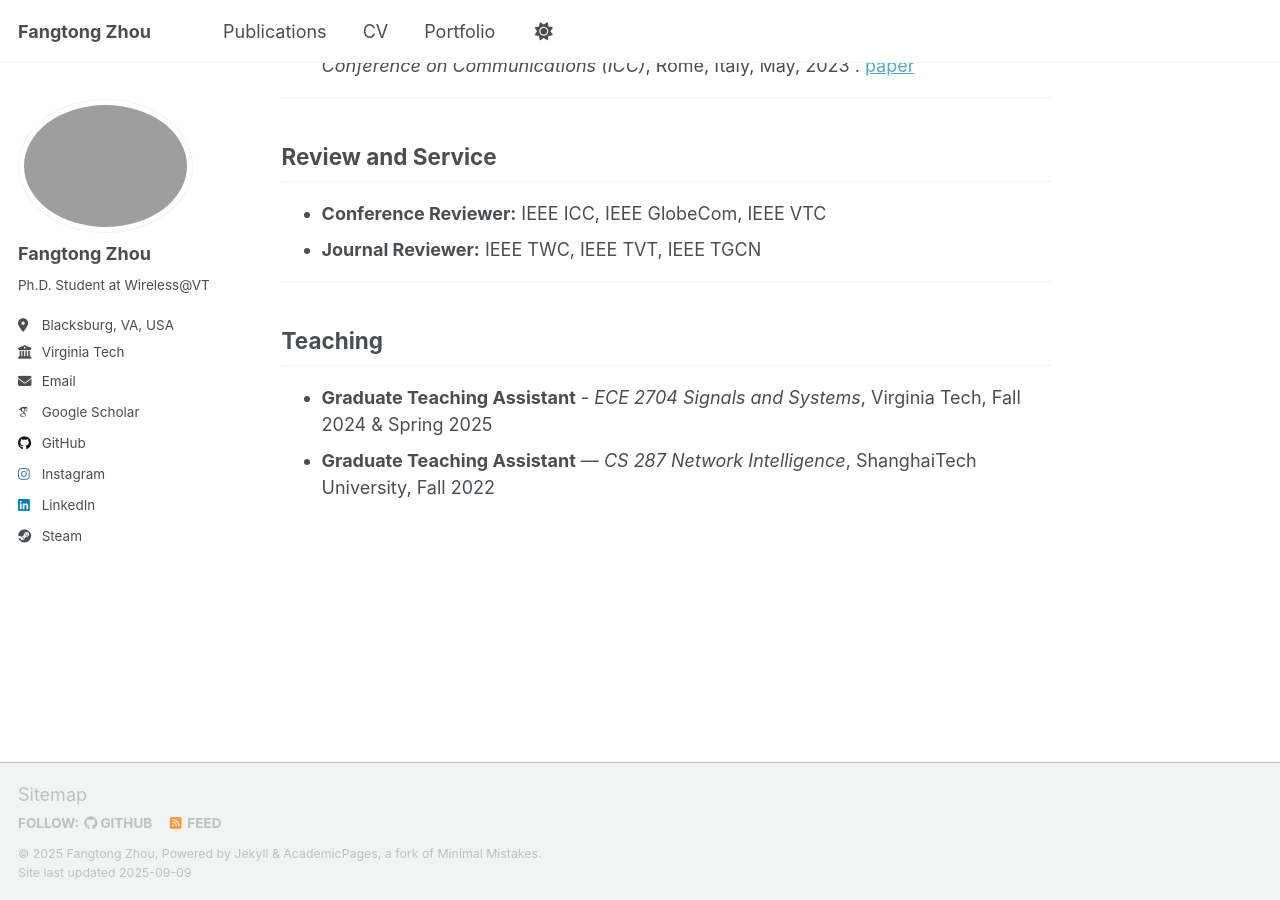
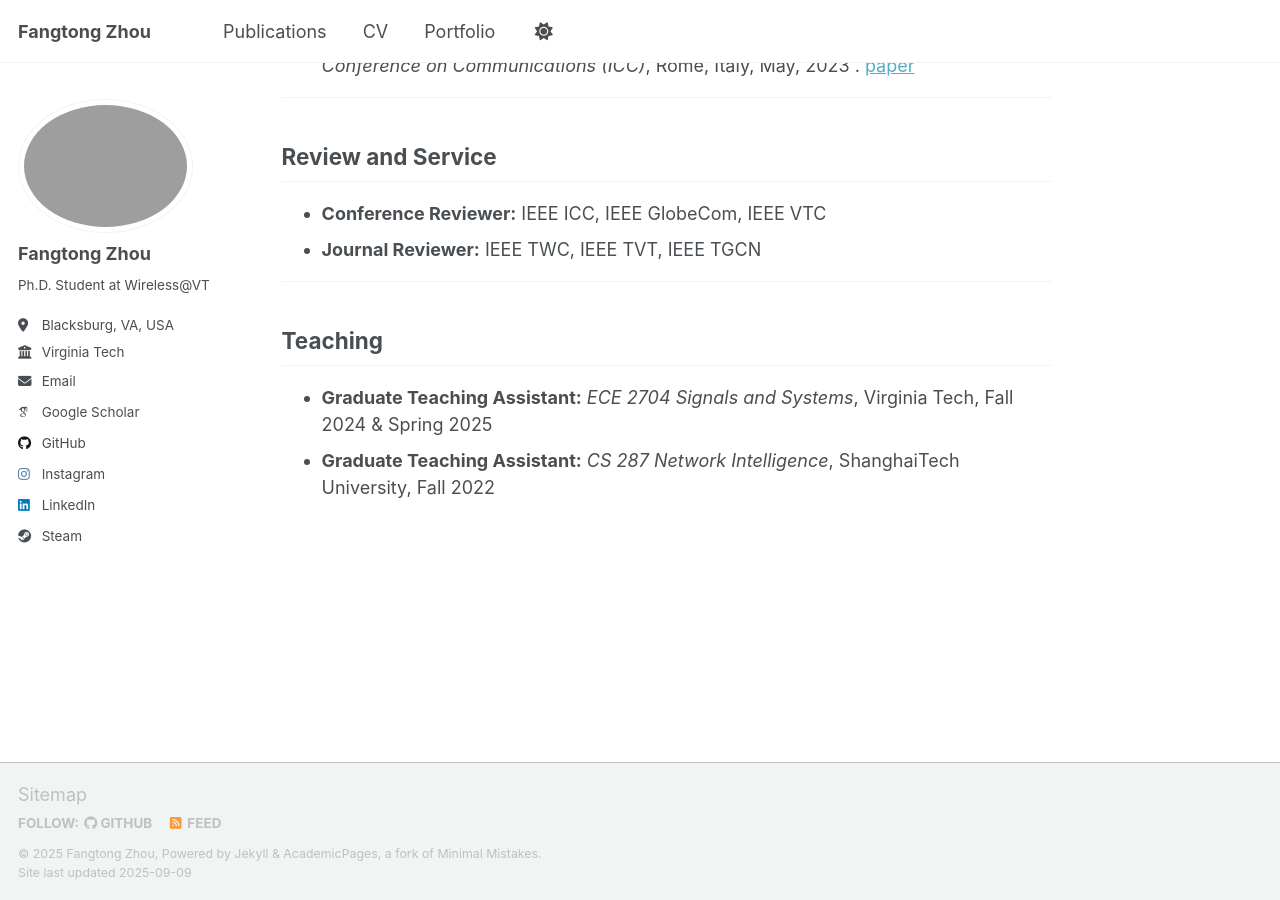
Before and after one commit to frontop137/frontop137.github.io, a Jekyll site: the page built from index.md, in a window 1280 px wide and 900 px high, scrolled down 1553 px. Built offline with Jekyll 4.4.1, drawn with Linux system fonts in a browser that asks for light colours; emoji names are drawn with the system emoji font; some web fonts are replaced; a script that is not in the unit is left out; our own code applies the rules of GitHub Pages for plain Markdown files.

```diff
--- a/index.md
+++ b/index.md
@@ -55,5 +55,5 @@ My research focuses on wireless federated learning.
 ---
 
 ## Teaching {#teaching}
-- **Graduate Teaching Assistant** - *ECE 2704 Signals and Systems*, Virginia Tech, Fall 2024 & Spring 2025
-- **Graduate Teaching Assistant** — *CS 287 Network Intelligence*, ShanghaiTech University, Fall 2022
+- **Graduate Teaching Assistant:**  *ECE 2704 Signals and Systems*, Virginia Tech, Fall 2024 & Spring 2025
+- **Graduate Teaching Assistant:**  *CS 287 Network Intelligence*, ShanghaiTech University, Fall 2022
```
